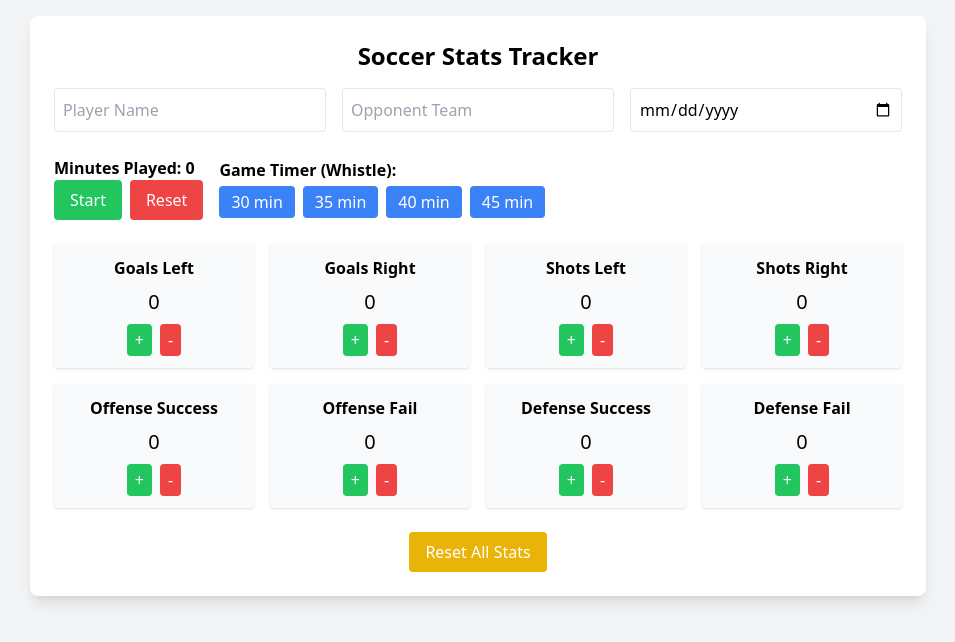
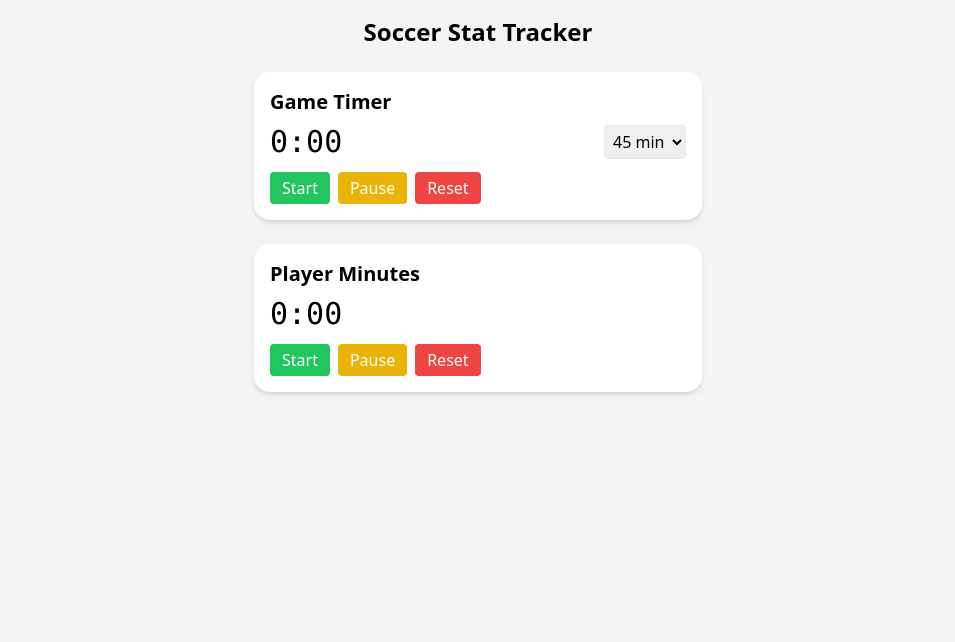
Before and after one commit to EricSteeles/Soccer-Player-Stat-Tracker, a React (Vite) app: page / in a window 1280 px wide. Shown: the top 642 px of the page, without its empty margins (162-1117 px from the left). Built offline with nearby package versions, Linux system fonts and the light colour scheme.

Commit message:
Add working timers component

```diff
--- a/src/App.jsx
+++ b/src/App.jsx
@@ -1,180 +1,11 @@
-import { useState, useEffect, useRef } from "react";
+import React from "react";
+import Timers from "./components/Timers";
 
 function App() {
-  const [playerName, setPlayerName] = useState("");
-  const [opponent, setOpponent] = useState("");
-  const [date, setDate] = useState("");
-  const [minutesPlayed, setMinutesPlayed] = useState(0);
-  const [gameTime, setGameTime] = useState(0);
-  const [timerRunning, setTimerRunning] = useState(false);
-
-  const [stats, setStats] = useState({
-    goalsLeft: 0,
-    goalsRight: 0,
-    shotsLeft: 0,
-    shotsRight: 0,
-    offenseSuccess: 0,
-    offenseFail: 0,
-    defenseSuccess: 0,
-    defenseFail: 0,
-  });
-
-  const timerRef = useRef(null);
-
-  // Timer for minutes played
-  useEffect(() => {
-    if (timerRunning) {
-      timerRef.current = setInterval(() => {
-        setMinutesPlayed((prev) => prev + 1);
-      }, 60000); // increments every 60 sec
-    } else {
-      clearInterval(timerRef.current);
-    }
-    return () => clearInterval(timerRef.current);
-  }, [timerRunning]);
-
-  // Timer for game whistle
-  useEffect(() => {
-    if (gameTime > 0 && timerRunning) {
-      const gameTimer = setTimeout(() => {
-        setTimerRunning(false);
-        alert("Game over!");
-      }, gameTime * 60000);
-      return () => clearTimeout(gameTimer);
-    }
-  }, [gameTime, timerRunning]);
-
-  const handleStatChange = (stat, delta = 1) => {
-    setStats((prev) => ({ ...prev, [stat]: prev[stat] + delta }));
-  };
-
-  const resetStats = () => {
-    setStats({
-      goalsLeft: 0,
-      goalsRight: 0,
-      shotsLeft: 0,
-      shotsRight: 0,
-      offenseSuccess: 0,
-      offenseFail: 0,
-      defenseSuccess: 0,
-      defenseFail: 0,
-    });
-    setMinutesPlayed(0);
-  };
-
   return (
-    <div className="min-h-screen bg-gray-100 p-4">
-      <div className="max-w-4xl mx-auto bg-white shadow-lg rounded-lg p-6">
-        <h1 className="text-2xl font-bold mb-4 text-center">
-          Soccer Stats Tracker
-        </h1>
-
-        {/* Game Info */}
-        <div className="grid grid-cols-1 md:grid-cols-3 gap-4 mb-6">
-          <input
-            type="text"
-            placeholder="Player Name"
-            value={playerName}
-            onChange={(e) => setPlayerName(e.target.value)}
-            className="border p-2 rounded"
-          />
-          <input
-            type="text"
-            placeholder="Opponent Team"
-            value={opponent}
-            onChange={(e) => setOpponent(e.target.value)}
-            className="border p-2 rounded"
-          />
-          <input
-            type="date"
-            value={date}
-            onChange={(e) => setDate(e.target.value)}
-            className="border p-2 rounded"
-          />
-        </div>
-
-        {/* Timers */}
-        <div className="flex gap-4 items-center mb-6">
-          <div>
-            <p className="font-semibold">Minutes Played: {minutesPlayed}</p>
-            <button
-              onClick={() => setTimerRunning(!timerRunning)}
-              className="px-4 py-2 rounded bg-green-500 hover:bg-green-600 text-white mr-2"
-            >
-              {timerRunning ? "Stop" : "Start"}
-            </button>
-            <button
-              onClick={() => setMinutesPlayed(0)}
-              className="px-4 py-2 rounded bg-red-500 hover:bg-red-600 text-white"
-            >
-              Reset
-            </button>
-          </div>
-
-          <div>
-            <p className="font-semibold">Game Timer (Whistle):</p>
-            <div className="flex gap-2 mt-1">
-              {[30, 35, 40, 45].map((t) => (
-                <button
-                  key={t}
-                  onClick={() => {
-                    setGameTime(t);
-                    setTimerRunning(true);
-                  }}
-                  className="px-3 py-1 rounded bg-blue-500 hover:bg-blue-600 text-white"
-                >
-                  {t} min
-                </button>
-              ))}
-            </div>
-          </div>
-        </div>
-
-        {/* Stats Grid */}
-        <div className="grid grid-cols-2 md:grid-cols-4 gap-4 mb-6">
-          {[
-            ["Goals Left", "goalsLeft"],
-            ["Goals Right", "goalsRight"],
-            ["Shots Left", "shotsLeft"],
-            ["Shots Right", "shotsRight"],
-            ["Offense Success", "offenseSuccess"],
-            ["Offense Fail", "offenseFail"],
-            ["Defense Success", "defenseSuccess"],
-            ["Defense Fail", "defenseFail"],
-          ].map(([label, key]) => (
-            <div
-              key={key}
-              className="bg-gray-50 p-3 rounded shadow flex flex-col items-center"
-            >
-              <p className="font-semibold mb-2">{label}</p>
-              <p className="text-xl mb-2">{stats[key]}</p>
-              <div className="flex gap-2">
-                <button
-                  onClick={() => handleStatChange(key, 1)}
-                  className="px-2 py-1 rounded bg-green-500 hover:bg-green-600 text-white"
-                >
-                  +
-                </button>
-                <button
-                  onClick={() => handleStatChange(key, -1)}
-                  className="px-2 py-1 rounded bg-red-500 hover:bg-red-600 text-white"
-                >
-                  -
-                </button>
-              </div>
-            </div>
-          ))}
-        </div>
-
-        <div className="text-center">
-          <button
-            onClick={resetStats}
-            className="px-4 py-2 rounded bg-yellow-500 hover:bg-yellow-600 text-white"
-          >
-            Reset All Stats
-          </button>
-        </div>
-      </div>
+    <div className="min-h-screen bg-gray-100 flex flex-col items-center p-4">
+      <h1 className="text-2xl font-bold mb-6">Soccer Stat Tracker</h1>
+      <Timers />
     </div>
   );
 }
--- /dev/null
+++ b/src/components/Timers.jsx
@@ -0,0 +1,125 @@
+import React, { useState, useEffect } from "react";
+
+function Timers() {
+  // Game Timer State
+  const [gameTime, setGameTime] = useState(0);
+  const [gameRunning, setGameRunning] = useState(false);
+  const [gameDuration, setGameDuration] = useState(45 * 60); // default 45 minutes
+
+  // Player Minutes State
+  const [playerTime, setPlayerTime] = useState(0);
+  const [playerRunning, setPlayerRunning] = useState(false);
+
+  // Game Timer useEffect
+  useEffect(() => {
+    let interval;
+    if (gameRunning && gameTime > 0) {
+      interval = setInterval(() => {
+        setGameTime((prev) => prev - 1);
+      }, 1000);
+    }
+    return () => clearInterval(interval);
+  }, [gameRunning, gameTime]);
+
+  // Player Timer useEffect
+  useEffect(() => {
+    let interval;
+    if (playerRunning) {
+      interval = setInterval(() => {
+        setPlayerTime((prev) => prev + 1);
+      }, 1000);
+    }
+    return () => clearInterval(interval);
+  }, [playerRunning]);
+
+  // Start game
+  const startGame = () => {
+    setGameTime(gameDuration);
+    setGameRunning(true);
+  };
+
+  // Format seconds -> mm:ss
+  const formatTime = (seconds) => {
+    const m = Math.floor(seconds / 60);
+    const s = seconds % 60;
+    return `${m}:${s.toString().padStart(2, "0")}`;
+  };
+
+  return (
+    <div className="w-full max-w-md space-y-6">
+      {/* Game Timer */}
+      <div className="bg-white shadow-md rounded-2xl p-4">
+        <h2 className="text-xl font-semibold mb-2">Game Timer</h2>
+        <div className="flex items-center justify-between">
+          <span className="text-3xl font-mono">{formatTime(gameTime)}</span>
+          <select
+            value={gameDuration}
+            onChange={(e) => setGameDuration(Number(e.target.value))}
+            className="border rounded p-1"
+          >
+            <option value={15 * 60}>15 min</option>
+            <option value={30 * 60}>30 min</option>
+            <option value={45 * 60}>45 min</option>
+            <option value={90 * 60}>90 min</option>
+          </select>
+        </div>
+        <div className="flex space-x-2 mt-3">
+          <button
+            onClick={startGame}
+            className="bg-green-500 text-white px-3 py-1 rounded"
+          >
+            Start
+          </button>
+          <button
+            onClick={() => setGameRunning(false)}
+            className="bg-yellow-500 text-white px-3 py-1 rounded"
+          >
+            Pause
+          </button>
+          <button
+            onClick={() => {
+              setGameRunning(false);
+              setGameTime(0);
+            }}
+            className="bg-red-500 text-white px-3 py-1 rounded"
+          >
+            Reset
+          </button>
+        </div>
+      </div>
+
+      {/* Player Minutes */}
+      <div className="bg-white shadow-md rounded-2xl p-4">
+        <h2 className="text-xl font-semibold mb-2">Player Minutes</h2>
+        <div className="flex items-center justify-between">
+          <span className="text-3xl font-mono">{formatTime(playerTime)}</span>
+        </div>
+        <div className="flex space-x-2 mt-3">
+          <button
+            onClick={() => setPlayerRunning(true)}
+            className="bg-green-500 text-white px-3 py-1 rounded"
+          >
+            Start
+          </button>
+          <button
+            onClick={() => setPlayerRunning(false)}
+            className="bg-yellow-500 text-white px-3 py-1 rounded"
+          >
+            Pause
+          </button>
+          <button
+            onClick={() => {
+              setPlayerRunning(false);
+              setPlayerTime(0);
+            }}
+            className="bg-red-500 text-white px-3 py-1 rounded"
+          >
+            Reset
+          </button>
+        </div>
+      </div>
+    </div>
+  );
+}
+
+export default Timers;
```
